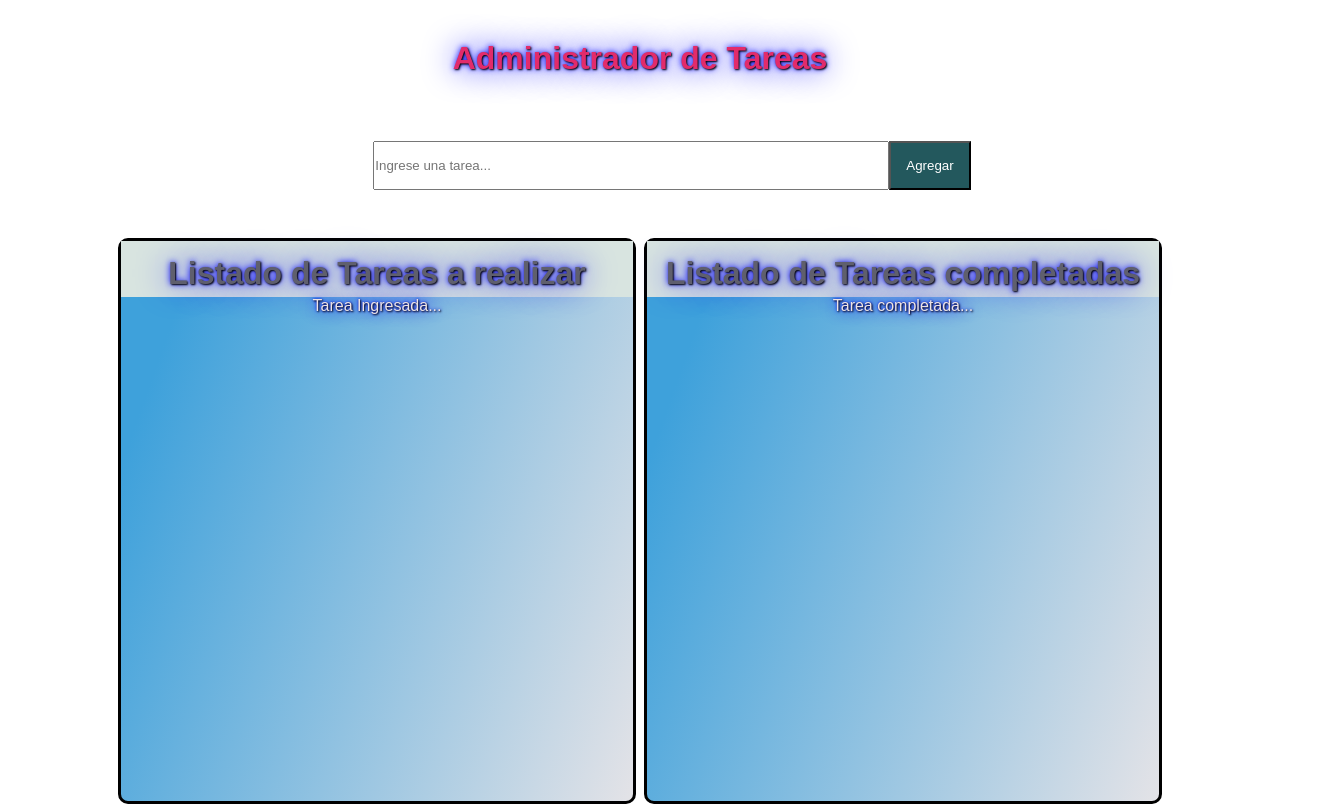
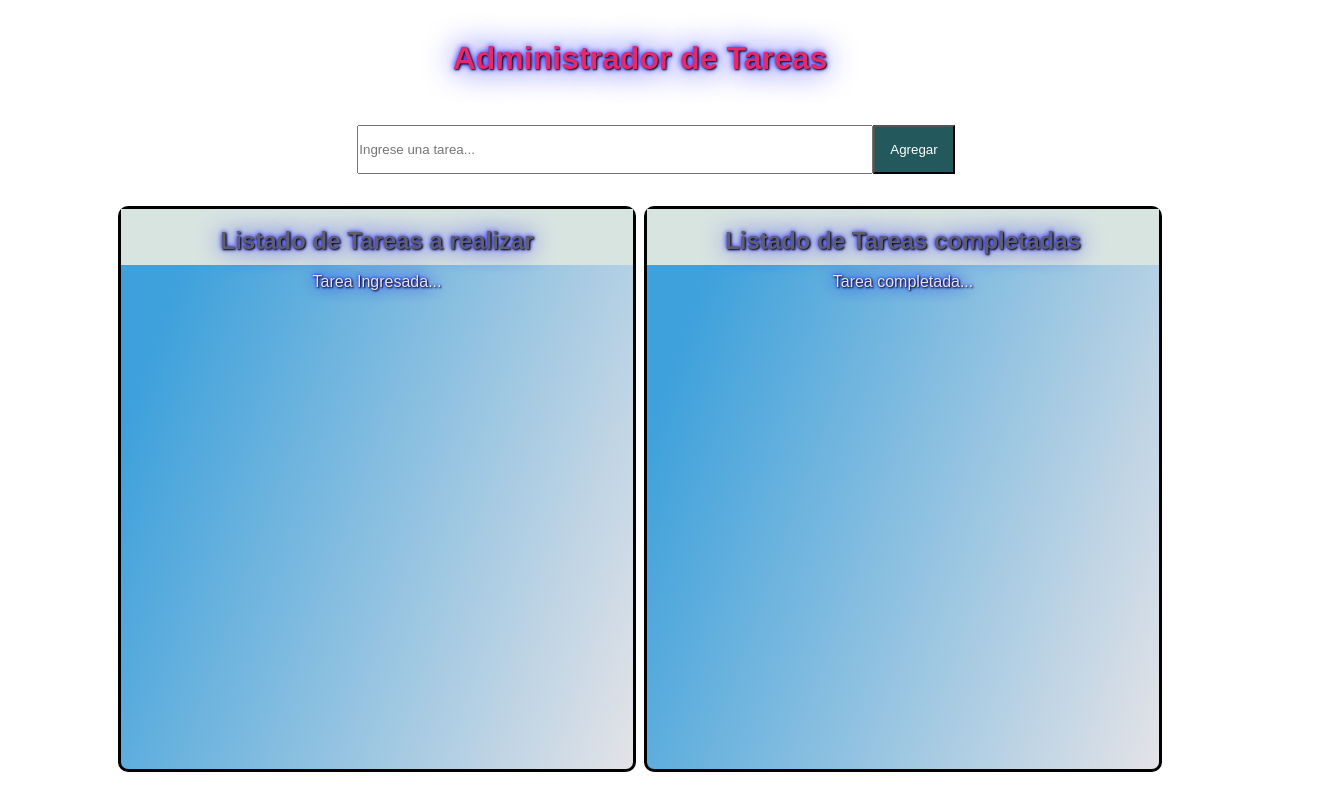
Before and after one commit to crz29/gestor_tareas, a plain HTML site: page index.html in a window 1280 px wide. Shown: the whole page, 1344 px wide, since content can reach past the window. Drawn offline with Linux system fonts and the light colour scheme.

Commit message:
Cambios en styles.css

```diff
--- a/styles.css
+++ b/styles.css
@@ -18,7 +18,7 @@ h1{
 .container_input{
     width: 100%;
     display: flex;
-    padding: 2rem;
+    padding: 1rem;
     justify-content: center;
 
 }
@@ -63,7 +63,7 @@ h1{
 }
 h2{
     padding-top: 0.5rem;
-    font-size: 2rem;
+    font-size: 1.5rem;
     color: rgb(95, 95, 109);
     text-shadow: 1px 1px 2px black, 0 0 1em blue, 0 0 0.2em blue;
     background: rgb(216, 228, 224);
@@ -154,6 +154,7 @@ p{
     color: rgb(238, 229, 229);
     text-shadow: 1px 1px 2px black, 0 0 1em blue, 0 0 0.2em blue;
     font-size: 1rem;
+    padding: 0.5rem;
 }
 .btn-delete{
     font-size: 1.5rem;
```
